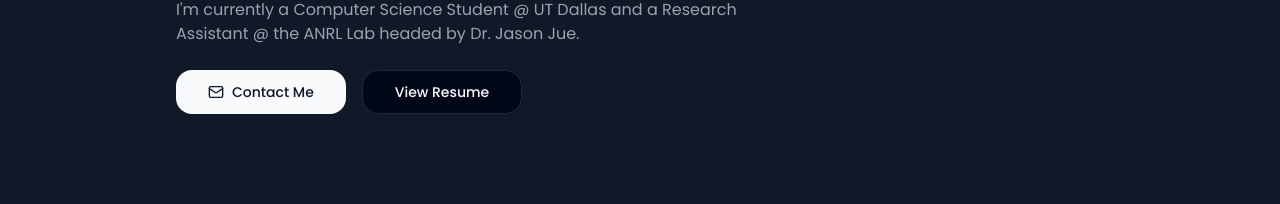
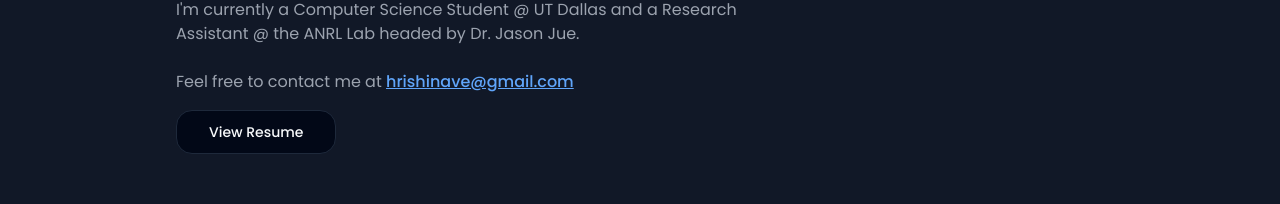
Before and after one commit to hrishinave/personal-site, a React (Vite) app: page / in a window 1280 px wide. Shown: the part 210-414 px from the top of the page. Built offline with nearby package versions, Linux system fonts and the light colour scheme.

Commit message:
removed the contact button and added my gmail addy

```diff
--- a/src/App.tsx
+++ b/src/App.tsx
@@ -41,18 +41,23 @@ function App() {
             I'm currently a Computer Science Student @ UT Dallas and a Research Assistant @ the ANRL Lab headed by Dr. Jason Jue.
           </p>
 
-          <div className="flex gap-4">
-            <Button size="lg" className="rounded-2xl" asChild>
-              <a href="#contact">
-                <Mail className="w-4 h-4 mr-2" />
-                Contact Me
+          <div className="flex flex-col gap-4">
+            <p className="text-sm md:text-base text-gray-400">
+              Feel free to contact me at{' '}
+              <a
+                href="mailto:hrishinave@gmail.com"
+                className="text-blue-400 hover:text-blue-300 underline font-medium"
+              >
+                hrishinave@gmail.com
               </a>
-            </Button>
-            <Button size="lg" variant="outline" className="rounded-2xl" asChild>
-              <a href="/resume%20june25.pdf" target="_blank" rel="noopener noreferrer">
-                View Resume
-              </a>
-            </Button>
+            </p>
+            <div>
+              <Button size="lg" variant="outline" className="rounded-2xl" asChild>
+                <a href="/resume%20june25.pdf" target="_blank" rel="noopener noreferrer">
+                  View Resume
+                </a>
+              </Button>
+            </div>
           </div>
         </div>
       </motion.section>
```
